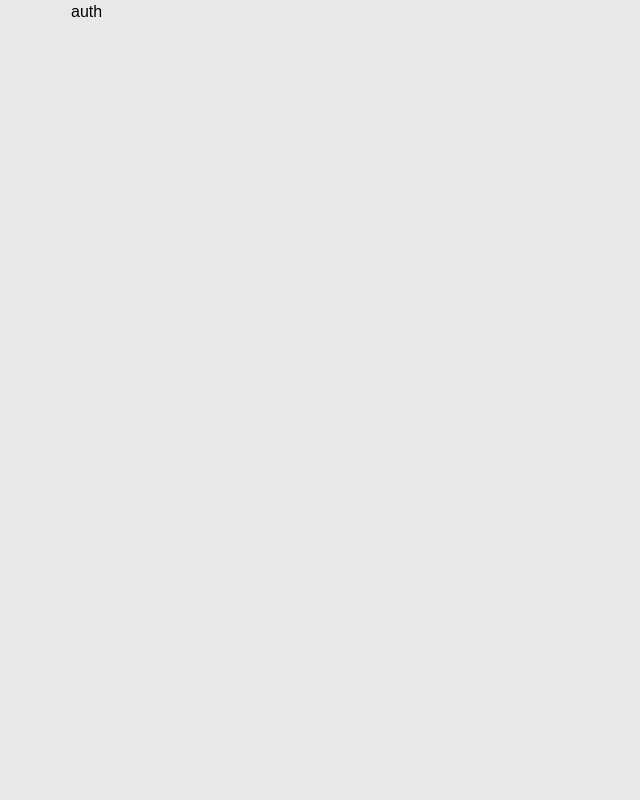
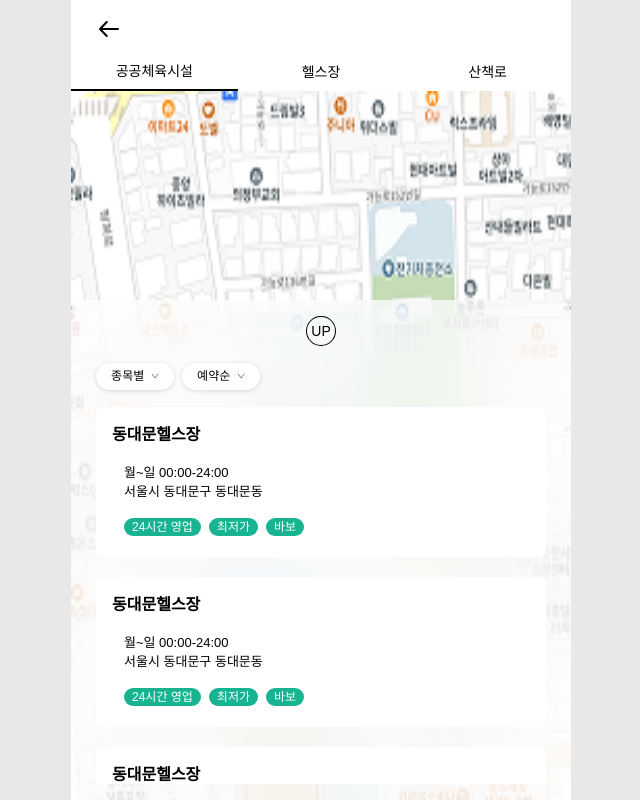
Before and after one commit to kmj0973/nadaum, a Next.js app: page /map in a window 1280 px wide. Shown: the whole page, without its empty margins (319-959 px from the left). Built offline with nearby package versions, Linux system fonts and the light colour scheme; a web font is replaced by a local one.

Commit message:
Feat: map page components

```diff
--- a/src/app/map/page.tsx
+++ b/src/app/map/page.tsx
@@ -1,3 +1,179 @@
+"use client";
+
+import Image from "next/image";
+import Header from "../_components/Header";
+import photomap from "../../../public/images/photomap.png";
+import { useState } from "react";
+
 export default function MapPage() {
-  return <div>auth</div>;
+  const [navbarSlide, setNavbarSlide] = useState<boolean>(true);
+
+  const handleClick = (e: React.MouseEvent<HTMLButtonElement, MouseEvent>) => {
+    e.preventDefault();
+    console.log("click");
+    setNavbarSlide(!navbarSlide);
+    console.log(navbarSlide);
+  };
+
+  return (
+    <div className="relative bg-white w-full min-h-[650px] h-[100vh] flex flex-col items-center scroll-auto">
+      <Header title="" />
+      <div className="w-full h-[40px] bg-white flex justify-around items-center">
+        <div className="text-sm flex justify-center items-center flex-1 p-2 border-b-2">
+          공공체육시설
+        </div>
+        <div className="text-sm flex justify-center items-center flex-1 p-2">
+          헬스장
+        </div>
+        <div className="text-sm flex justify-center items-center flex-1 p-2">
+          산책로
+        </div>
+      </div>
+      <div className="bg-white w-full h-full text-white">
+        <Image
+          src={photomap}
+          alt="photomap"
+          sizes="100vw"
+          // Make the image display full width
+          style={{
+            width: "100%",
+            height: "100%",
+          }}
+        />
+      </div>
+
+      <div
+        className={`fixed bottom-0 w-full max-w-[500px] h-[500px] bg-white/70 backdrop-blur-2xl rounded-t-xl flex flex-col justify-start items-center py-4 gap-4 transition-transform duration-300 ease-in-out ${
+          navbarSlide ? "translate-y-0" : "translate-y-[90%]"
+        }`}
+      >
+        <button
+          onClick={handleClick}
+          className="border-1 rounded-[50%] p-1 text-sm"
+        >
+          UP
+        </button>
+        <div className="w-[90%] h-[50px] flex items-center gap-2">
+          <div className="bg-white w-[78px] h-[27px] text-[12px] drop-shadow-sm flex justify-center items-center rounded-2xl">
+            종목별 &nbsp;
+            <svg
+              xmlns="http://www.w3.org/2000/svg"
+              width="8"
+              height="6"
+              viewBox="0 0 8 6"
+              fill="none"
+            >
+              <path
+                d="M7.00033 1.08325L4.08366 5.08325L1.16699 1.08325"
+                stroke="black"
+                strokeWidth="0.5"
+                strokeLinecap="round"
+                strokeLinejoin="round"
+              />
+            </svg>
+          </div>
+          <div className="bg-white w-[78px] h-[27px] text-[12px] drop-shadow-sm flex justify-center items-center rounded-2xl">
+            예약순 &nbsp;
+            <svg
+              xmlns="http://www.w3.org/2000/svg"
+              width="8"
+              height="6"
+              viewBox="0 0 8 6"
+              fill="none"
+            >
+              <path
+                d="M7.00033 1.08325L4.08366 5.08325L1.16699 1.08325"
+                stroke="black"
+                strokeWidth="0.5"
+                strokeLinecap="round"
+                strokeLinejoin="round"
+              />
+            </svg>
+          </div>
+        </div>
+        <div className="w-full flex flex-col items-center overflow-auto gap-5">
+          <div className="bg-white w-[90%] h-[150px] rounded-md shrink-0">
+            <div className="m-4 font-semibold">동대문헬스장</div>
+            <div className="ml-7 my-4">
+              <div className="text-[13px] font-medium">월~일 00:00-24:00</div>
+              <div className="text-[13px] font-medium">
+                서울시 동대문구 동대문동
+              </div>
+              <div className="flex gap-2 mt-4">
+                <div className="bg-[#18B491] rounded-xl text-white text-[12px] font-light px-2">
+                  24시간 영업
+                </div>
+                <div className="bg-[#18B491] rounded-xl text-white text-[12px] font-light px-2">
+                  최저가
+                </div>
+                <div className="bg-[#18B491] rounded-xl text-white text-[12px] font-light px-2">
+                  바보
+                </div>
+              </div>
+            </div>
+          </div>
+          <div className="bg-white w-[90%] h-[150px] rounded-md shrink-0">
+            <div className="m-4 font-semibold">동대문헬스장</div>
+            <div className="ml-7 my-4">
+              <div className="text-[13px] font-medium">월~일 00:00-24:00</div>
+              <div className="text-[13px] font-medium">
+                서울시 동대문구 동대문동
+              </div>
+              <div className="flex gap-2 mt-4">
+                <div className="bg-[#18B491] rounded-xl text-white text-[12px] font-light px-2">
+                  24시간 영업
+                </div>
+                <div className="bg-[#18B491] rounded-xl text-white text-[12px] font-light px-2">
+                  최저가
+                </div>
+                <div className="bg-[#18B491] rounded-xl text-white text-[12px] font-light px-2">
+                  바보
+                </div>
+              </div>
+            </div>
+          </div>
+          <div className="bg-white w-[90%] h-[150px] rounded-md shrink-0">
+            <div className="m-4 font-semibold">동대문헬스장</div>
+            <div className="ml-7 my-4">
+              <div className="text-[13px] font-medium">월~일 00:00-24:00</div>
+              <div className="text-[13px] font-medium">
+                서울시 동대문구 동대문동
+              </div>
+              <div className="flex gap-2 mt-4">
+                <div className="bg-[#18B491] rounded-xl text-white text-[12px] font-light px-2">
+                  24시간 영업
+                </div>
+                <div className="bg-[#18B491] rounded-xl text-white text-[12px] font-light px-2">
+                  최저가
+                </div>
+                <div className="bg-[#18B491] rounded-xl text-white text-[12px] font-light px-2">
+                  바보
+                </div>
+              </div>
+            </div>
+          </div>
+          <div className="bg-white w-[90%] h-[150px] rounded-md shrink-0">
+            <div className="m-4 font-semibold">동대문헬스장</div>
+            <div className="ml-7 my-4">
+              <div className="text-[13px] font-medium">월~일 00:00-24:00</div>
+              <div className="text-[13px] font-medium">
+                서울시 동대문구 동대문동
+              </div>
+              <div className="flex gap-2 mt-4">
+                <div className="bg-[#18B491] rounded-xl text-white text-[12px] font-light px-2">
+                  24시간 영업
+                </div>
+                <div className="bg-[#18B491] rounded-xl text-white text-[12px] font-light px-2">
+                  최저가
+                </div>
+                <div className="bg-[#18B491] rounded-xl text-white text-[12px] font-light px-2">
+                  바보
+                </div>
+              </div>
+            </div>
+          </div>
+        </div>
+      </div>
+    </div>
+  );
 }
```
